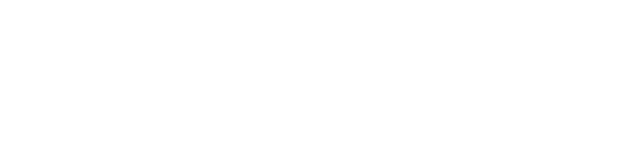
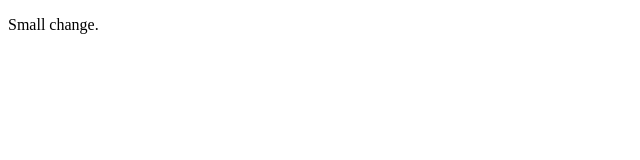
Before and after one commit to Cameron-Winney/Github_Test, a plain HTML site: page index.html in a window 1280 px wide. Shown: the whole page, without its empty margins (0-640 px from the left). Drawn offline with Linux system fonts and the light colour scheme.

Commit message:
Added small p change.

```diff
--- a/index.html
+++ b/index.html
@@ -6,6 +6,6 @@
     <title>Git Activity</title>
 </head>
 <body>
-
+    <p>Small change.</p>
 </body>
 </html>
```
